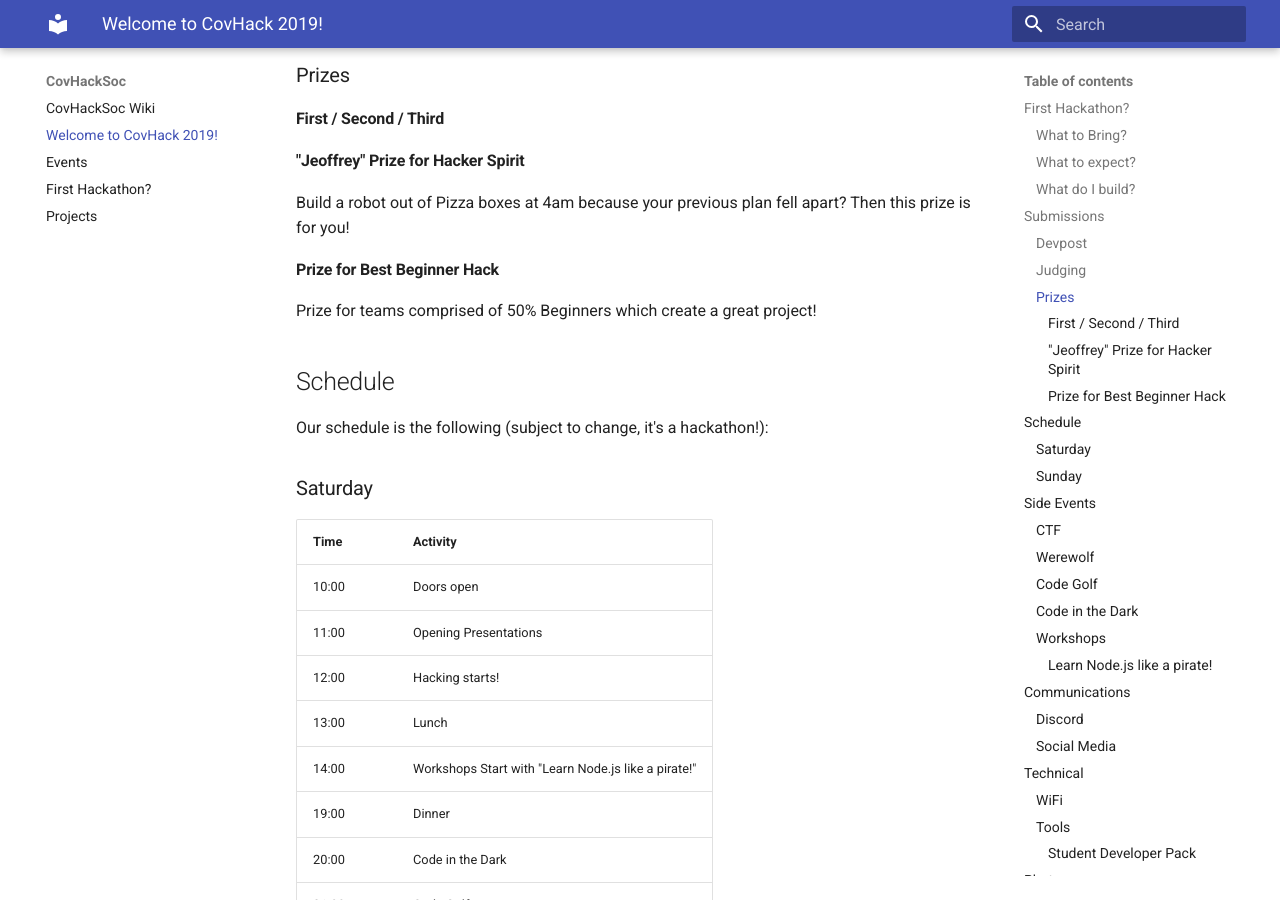
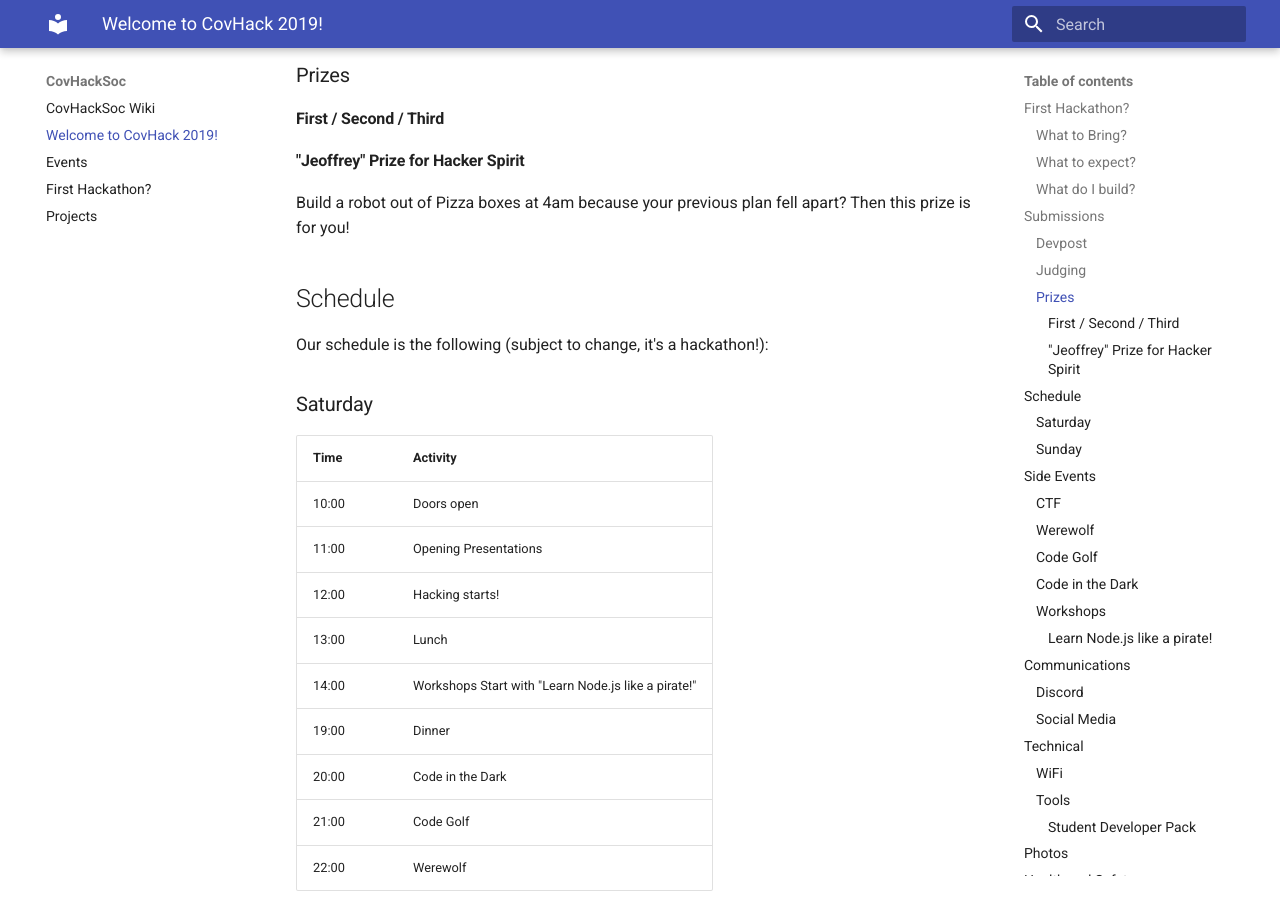
Before and after one commit to CovHackSoc/wiki.covhack.org, an MkDocs documentation site: the page built from docs/covhack2019.md, in a window 1280 px wide and 900 px high, scrolled down 1451 px. Built offline with MkDocs 1.6.1 and Material for MkDocs 9.7.7, drawn with Linux system fonts in a browser that asks for light colours.

Commit message:
Dropping a prize.

```diff
--- a/docs/covhack2019.md
+++ b/docs/covhack2019.md
@@ -54,10 +54,6 @@ Please do not start projects before 12:00 on the Saturday! You can have ideas be
 #### "Jeoffrey" Prize for Hacker Spirit
 
 Build a robot out of Pizza boxes at 4am because your previous plan fell apart? Then this prize is for you!
-
-#### Prize for Best Beginner Hack
-
-Prize for teams comprised of 50% Beginners which create a great project!
 
 ## Schedule
 
```
